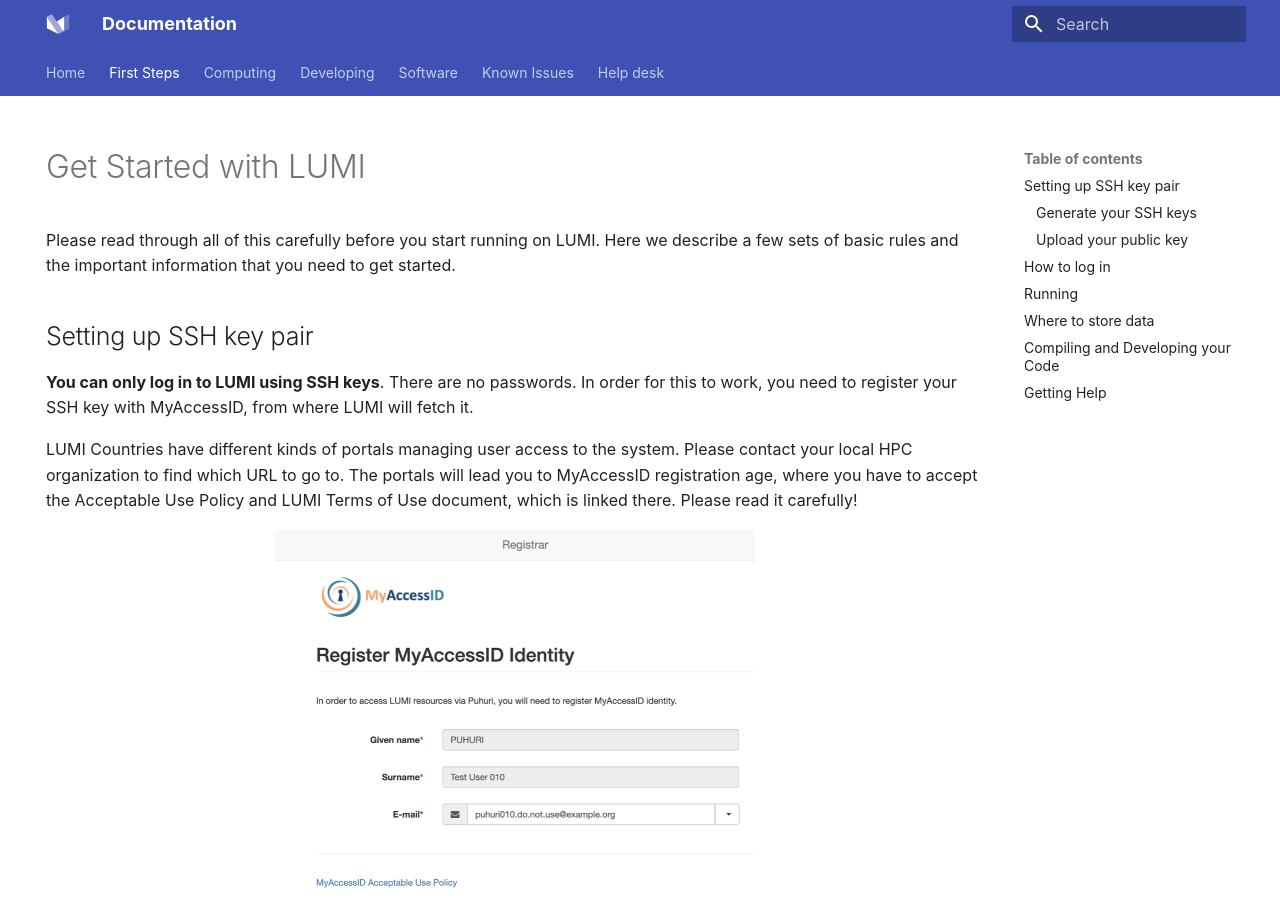
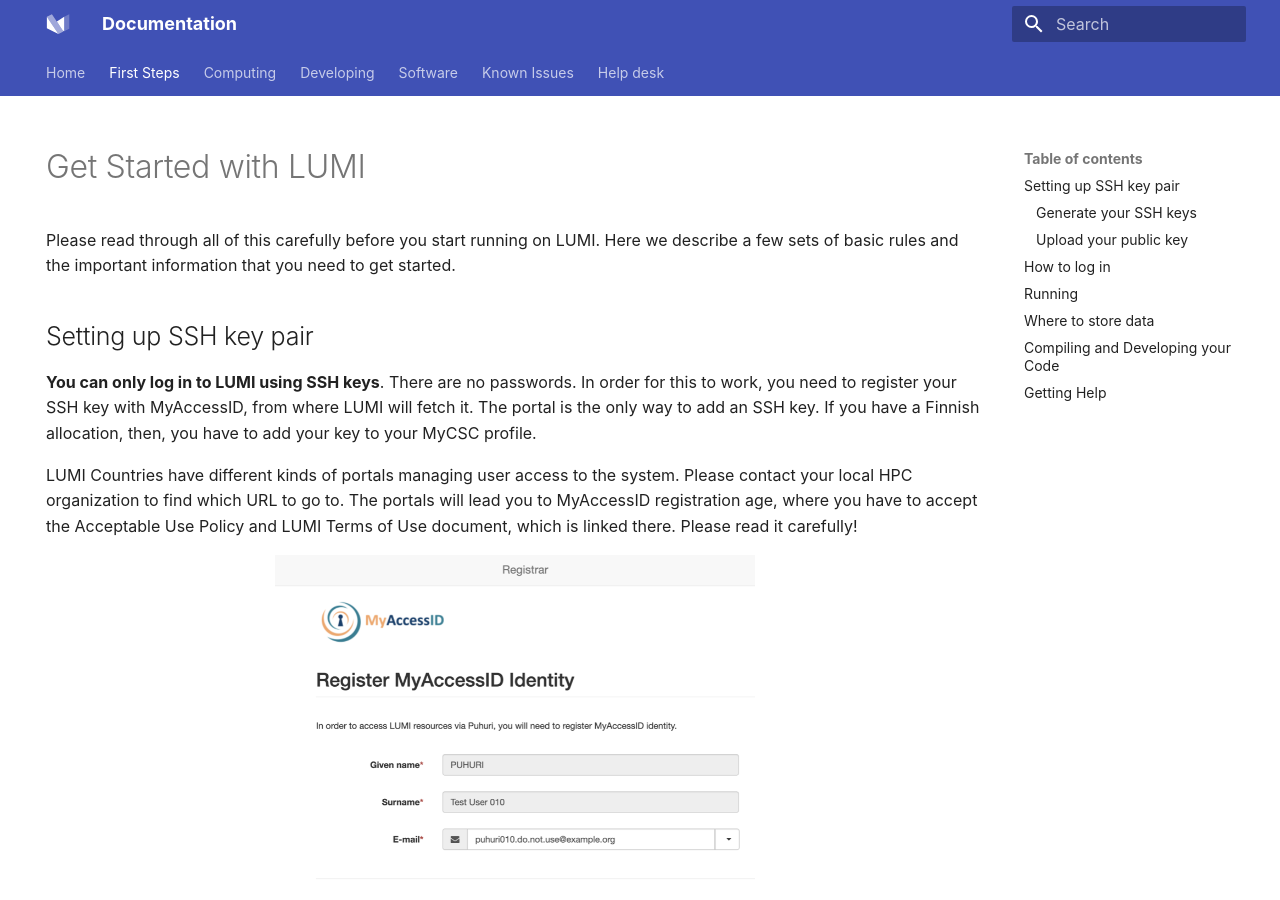
Before and after one commit to Lumi-supercomputer/lumi-userguide, an MkDocs documentation site: the page built from docs/firststeps/getstarted.md, in a window 1280 px wide and 900 px high. Built offline with MkDocs 1.6.1 and Material for MkDocs 9.7.7, drawn with Linux system fonts in a browser that asks for light colours.

Commit message:
implement Jarno suggestion

```diff
--- a/docs/firststeps/getstarted.md
+++ b/docs/firststeps/getstarted.md
@@ -20,10 +20,16 @@
 
 ## Setting up SSH key pair
 
-**You can only log in to LUMI using SSH keys**. There are no passwords. In order for this to work, you need to register your SSH key with MyAccessID, from where LUMI will fetch it.
+**You can only log in to LUMI using SSH keys**. There are no passwords. In order
+for this to work, you need to register your SSH key with MyAccessID, from where
+LUMI will fetch it. The portal is the only way to add an SSH key. If you have a
+Finnish allocation, then, you have to add your key to your MyCSC profile.
 
-LUMI Countries have different kinds of portals managing user access to the system. Please contact your local HPC organization to find which URL to go to. The portals will lead you to MyAccessID registration age, where you have to accept the Acceptable Use Policy and LUMI Terms of Use
-document, which is linked there. Please read it carefully!
+LUMI Countries have different kinds of portals managing user access to the
+system. Please contact your local HPC organization to find which URL to go to.
+The portals will lead you to MyAccessID registration age, where you have to
+accept the Acceptable Use Policy and LUMI Terms of Use document, which is linked
+there. Please read it carefully!
 
 <figure>
   <img
```
